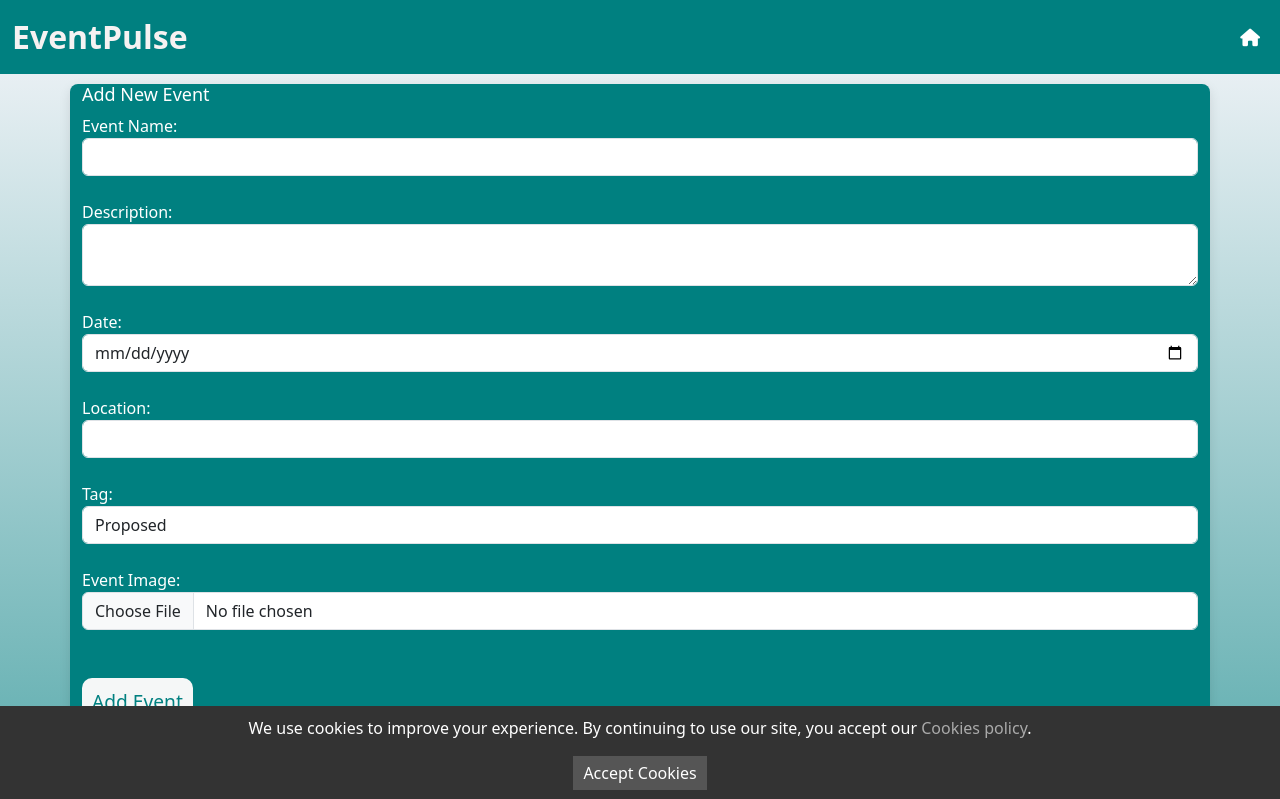
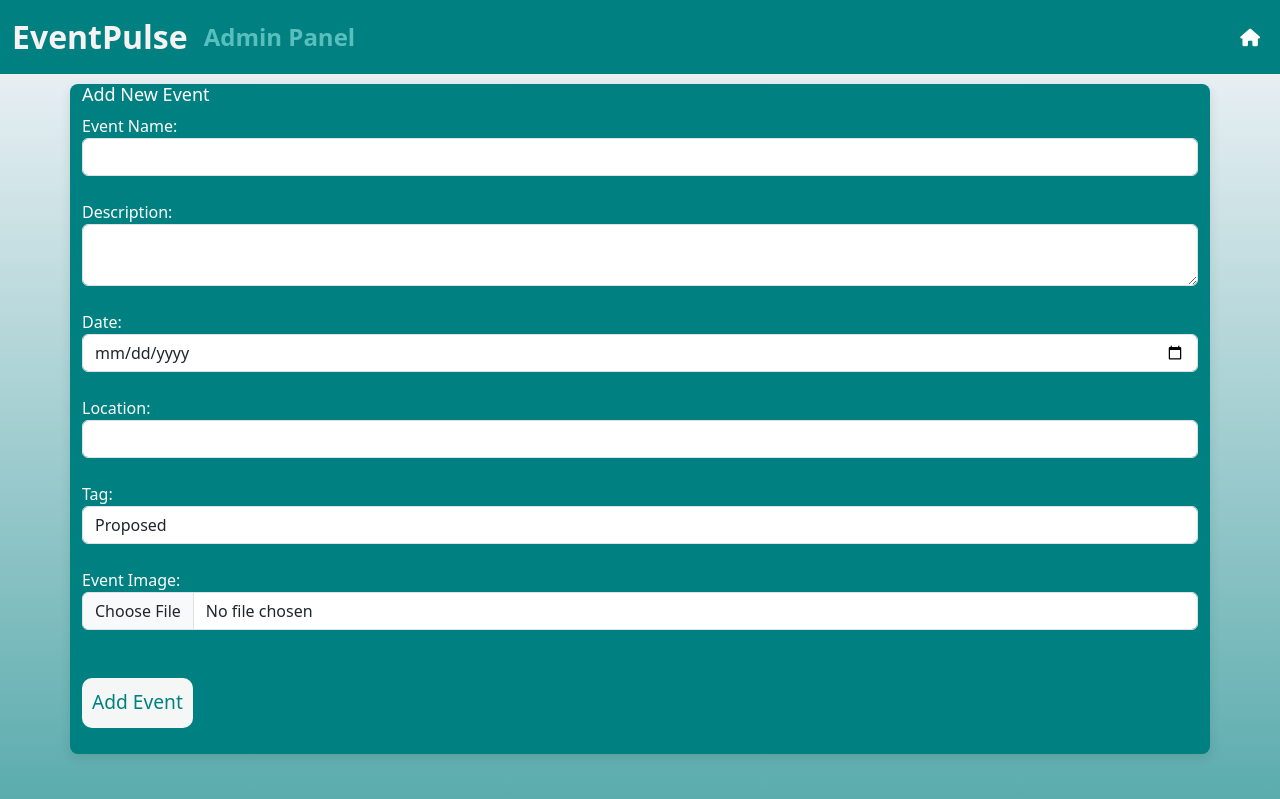
Before and after one commit to AnnS9/EventPuls, a Flask app: page /events/add in a window 1280 px wide. Shown: the top 799 px of the page. Run offline with Flask 3, Linux system fonts and the light colour scheme; some libraries are stand-ins or nearby versions.

Commit message:
added req

```diff
--- a/app.py
+++ b/app.py
@@ -113,8 +113,7 @@ def index():
     events = Event.query.all()   # Query the database to retrieve all events from the 'Event' table
     return render_template('index.html', events=events)
 #Flask web server, making it accessible on all network interfaces
-if __name__ == "__main__":
-    app.run(host='0.0.0.0', port=5000)
+
 
 #LOGIN TO APP FOR ADMIN USER
 @app.route('/login', methods=['GET', 'POST'])
--- a/templates/base.html
+++ b/templates/base.html
@@ -6,7 +6,7 @@
   <meta name="viewport" content="width=device-width, initial-scale=1">
   <title>Event Management App</title>
   <link rel="stylesheet" href="{{ url_for('static', filename='css/style.css') }}">
-
+  <script src="{{ url_for('static', filename='js/main.js') }}"></script>
   <link href="https://fonts.googleapis.com/css2?family=Montserrat:wght@400;500;600;700&display=swap" rel="stylesheet">
   <link href="https://cdn.jsdelivr.net/npm/bootstrap@5.3.3/dist/css/bootstrap.min.css" rel="stylesheet"
     integrity="sha384-QWTKZyjpPEjISv5WaRU9OFeRpok6YctnYmDr5pNlyT2bRjXh0JMhjY6hW+ALEwIH" crossorigin="anonymous">
@@ -18,7 +18,7 @@
   <nav class="navbar navbar-expand-lg navbar-light ">
     <div class="container-fluid">
       <a class="navbar-brand" id="brand1" href="{{ url_for('index') }}">EventPulse</a>
-      {% if request.path == url_for('admin_index') %}
+      {% if request.path != url_for('admin_index') %}
       <a class="navbar-brand" id="brand2" href="{{ url_for('admin_index') }}">Admin Panel</a>
       {% endif %}
 
@@ -126,7 +126,7 @@
   <!-- JavaScript -->
 
 
-  <script src="{{ url_for('static', filename='js/main.js') }}"></script>
+
   <script src="https://cdn.jsdelivr.net/npm/bootstrap@5.3.3/dist/js/bootstrap.bundle.min.js"
     integrity="sha384-YvpcrYf0tY3lHB60NNkmXc5s9fDVZLESaAA55NDzOxhy9GkcIdslK1eN7N6jIeHz"
     crossorigin="anonymous"></script>
```
Also changed, not shown: requirements.txt (added, +7 -0 lines), instance/events.db.
